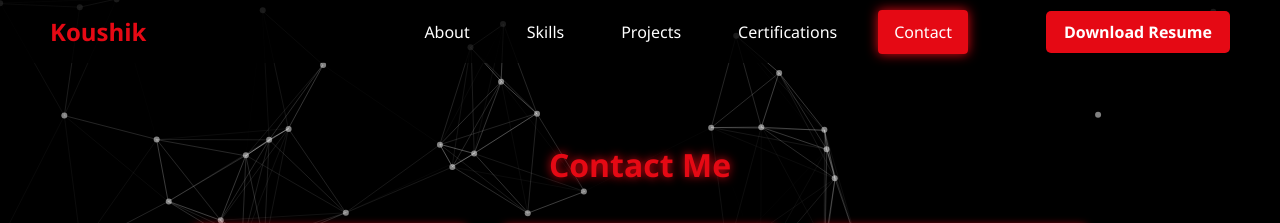
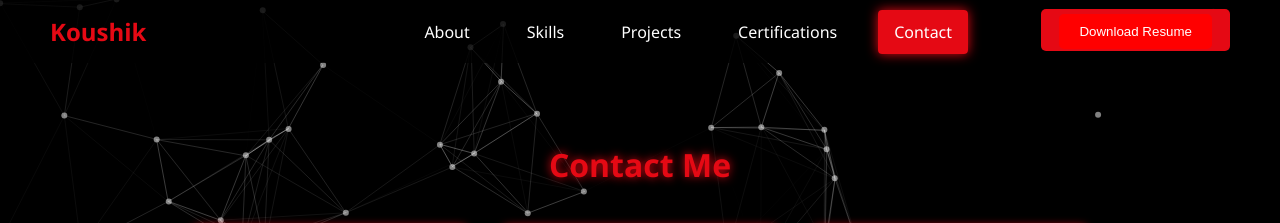
Before and after one commit to koushiksiripuri20/portfoliox, a plain HTML site: page contact.html in a window 1280 px wide. Shown: the top 223 px of the page. Drawn offline with nearby package versions, Linux system fonts and the light colour scheme.

Commit message:
Add files via upload

```diff
--- a/contact.html
+++ b/contact.html
@@ -33,7 +33,10 @@
       </ul>
     </nav>
     <div class="resume-button">
-      <a href="Koushik_Resume.pdf" download>Download Resume</a>
+      <a href="resume.pdf" download
+    target="_blank">
+  <button style="padding: 10px 20px; background-color: #f00; color: white; border: none; border-radius: 5px; cursor: pointer;">
+    Download Resume </button></a>
     </div>
   </header>
 
```
Also changed, not shown: about.html (+5 -1 lines), certifications.html (+4 -1 lines), index.html.html (+8 -4 lines), projects.html (+4 -1 lines), skills.html (+4 -1 lines).
